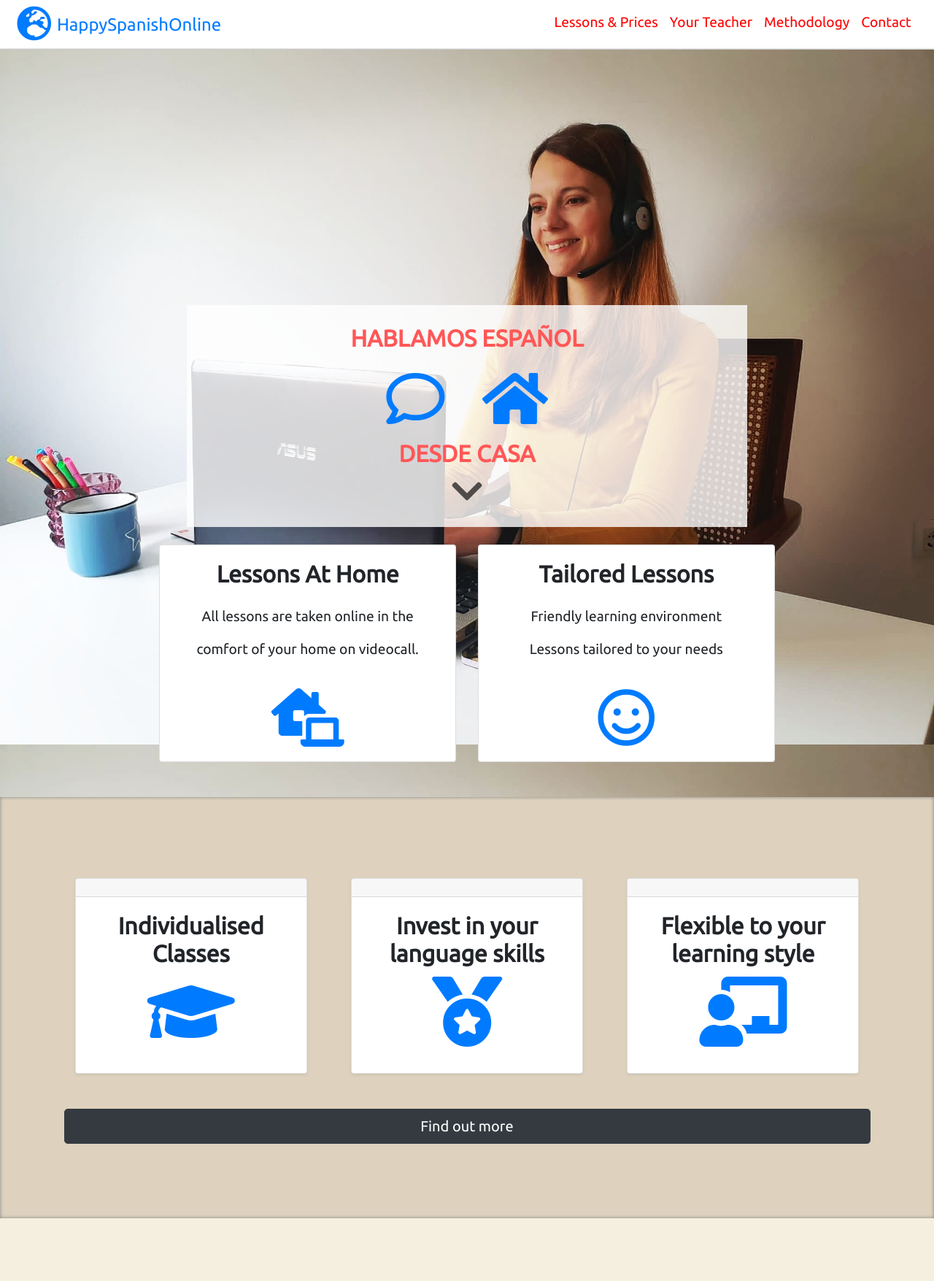
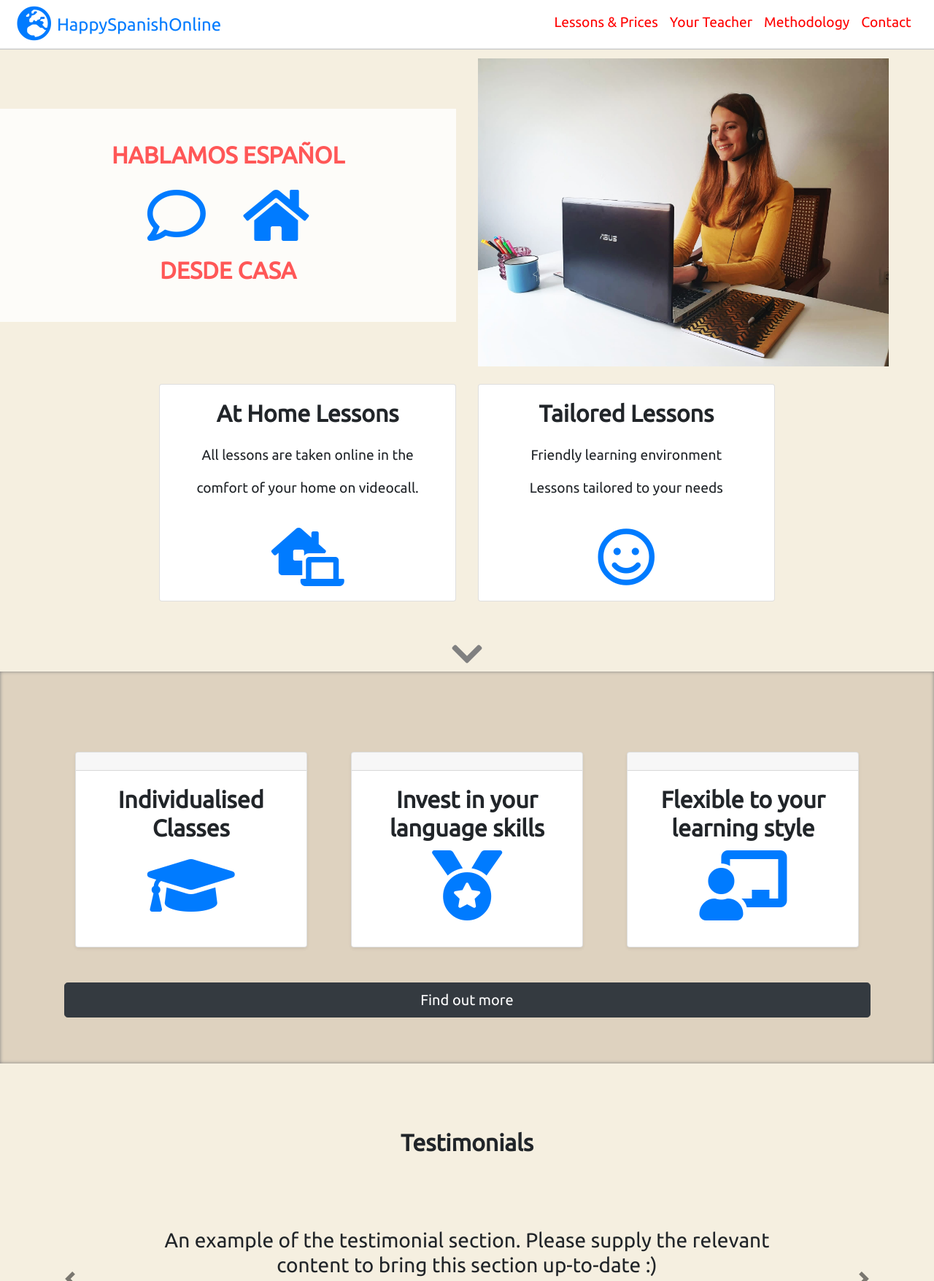
Before and after one commit to Samuroid/happyspanishonline, a PHP site: page / in a window 1280 px wide. Shown: the top 1755 px of the page at 73% size. Run offline with PHP 8.4, Linux system fonts and the light colour scheme; some libraries are stand-ins or nearby versions.

Commit message:
modified index home feature as a tiled block style

```diff
--- a/css/styles.css
+++ b/css/styles.css
@@ -27,32 +27,33 @@ p, ul{
 .home-feature-container{ /* homepage feature image */
   text-align: center;
   background: url("../img/macarena-working.jpeg") no-repeat;
+  background-size: contain;
+  background-attachment: fixed;
+  background-origin: border-box;
+  background-position: top center;
+  margin-top: 60px;
 }
 .classes-feature-container{/* classes feature image */
   background: url("../img/nick-morrison-FHnnjk1Yj7Y-unsplash.jpg") no-repeat;
-  padding-bottom: 6rem;
-}
-.home-feature-container, .classes-feature-container{
   background-size: cover;
   background-attachment: fixed;
   background-origin: border-box;
   background-position: top center;
-  margin-top: 60px; /* accounts for fixed navbar height */
+  margin-top: 60px;
 }
 .home-feature{
-  margin: 28% auto 0;
-  padding: 2%;
-  width: 60%;
+  margin-top: 11%;
+  padding: 7% 3%;
   background-color: rgba(255, 255, 255, 0.8 );
   text-align: center;
 }
-.feature-title{ /* Global style */
+.feature-title{
   font-size: 2rem;
   font-weight: 900;
   text-transform: uppercase;
   color: #ff5757; /*off-red / orange-red*/
 }
-.centered-feature{ /* Global style */
+.centered-feature{
   background-color: rgba(255, 255, 255, 0.8 );
   margin: 6rem auto 3%;
   padding: 3% 7% 3%;
@@ -60,29 +61,19 @@ p, ul{
   position: relative;
   top: 50px;
 }
-                      /* Utilities */
-.headBumper{
-  margin-top: 120px;
+.navbar-spacer{
+  margin-top: 80px;
 }
-.subnav{
-  position: relative;
-  z-index: 99; /* On top of all elements */
-  width: 100%;
-  background: rgba(0,0,0,0.2);
-  padding-bottom: 1rem;
+.index-spacer{
+  margin-top: 16.5rem;
 }
-.stick-subnav{
-  position: fixed;
-  top: 60px;
-}
-.square{
-  border-radius: 0px;
-}
-.fa-chevron-down{
-  color: rgba(0,0,0,0.65);
-}
+
+/* Utilities */
 i{
   color: var(--blue);
+}
+.fa-chevron-down{ /* down arrow, lessons-prices page*/
+   color: gray;
 }
 .fit-content{
   min-width: fit-content;
@@ -131,6 +122,7 @@ i{
   color: red;
   /* font-family: 'Montserrat', sans-saerif; */
 }
+
 .navbar-light .navbar-nav .nav-link:hover{
   text-decoration: underline;
 }
@@ -139,12 +131,15 @@ i{
 .ad-cards{
   padding: 5% 7%;
 }
+
 .ad-cards-icon:hover{
   opacity: 0.6;
 }
+
 .full-width{
   width: 100%;
 }
+
 
 /* Testimonials Section */
 
@@ -152,6 +147,7 @@ i{
   text-align: center;
   padding-top: 7%;
 }
+
 .testimonial-img{
   width: 10%;
   border-radius: 100%;
@@ -170,36 +166,15 @@ i{
 .carousel-item, #contact{
   padding: 7% 15%;
 }
-#individual{
-  padding-top: 120px;
-  margin-top: 0px;
-   -webkit-background-clip: content-box;
-  background-clip: content-box;
-  z-index: 0;
-}
-#group, #dele, #conversational{
-  position: relative;
-  padding-top: 15px;
-  border-top: 120px solid transparent;
-  margin: -60px 0 0;
-  background-clip: padding-box;
-  z-index: 0;
-}
-#group:before, #dele:before, #conversational:before{
-  content: "";
-  position: absolute;
-  top: -2px;
-  left: 0;
-  right: 0;
-  border-top: 1px solid transparent;
-  z-index: 0;
+
+#individual-classes, #group-classes, #dele, #conversational{
+  padding-top: 1%;
 }
 
 /* group classes */
-#group, #conversational, #ad-cards{
+#group-classes, #conversational, #ad-cards{
   background-color: #DED2BF;
   box-shadow: 0px 0px 5px gray inset;
-  padding-bottom: 40px;
 }
 
 /* List styles */
@@ -236,40 +211,30 @@ li{
   .centralise-list-styled{
     margin: 0 3%;
   }
-  /* Header */
   .header{
     text-align: center;
     padding-top: 0;
     padding-left: 5px;
   }
-  .home-feature{
-    margin-top: 45%;
-    width: 80%;
-  }
   .navbar-nav{
     display: inline-block;
     margin: 0 auto;
   }
-  /* Lessons-Prices Page */
-  #individual{
-    /* padding-top: 0px; */
-  }
-  /* Other pages */
   #privacy, #methodology{
     margin-top: -1rem;
   }
   .macarena-photo{
     width: 450px;
   }
-  .methodology-image{
-    max-width: 370px;
-  }
   #footer img{
     width: 100%;
   }
-  /*Utilities*/
-  .headBumper{
-    margin-top: 240px;
+  .home-feature-container, .classes-feature-container{
+    background-size: contain;
+    background-position: top;
+  }
+  .methodology-image{
+    max-width: 370px;
   }
 }
 
--- a/index.php
+++ b/index.php
@@ -1,29 +1,29 @@
 <?php include "header.php"; ?>
 
-  <section class="home-feature-container">
-    <div class="row">
-      <div class="col">
-      <div class="home-feature"><!-- transparent box div -->
+  <section class="home-feature-containe">
+    <div class="row navbar-spacer">
+      <div class="col-lg-6">
+      <div class="home-feature ml-auto"><!-- transparent box div -->
 
         <h1 class="feature-title pb-3 ">Hablamos Español</h1>
         <i class="far fa-comment fa-5x red pr-5"></i>
         <i class="fas fa-home fa-5x red"></i>
         <h1 class="feature-title pt-3">Desde Casa</h1>
 
-        <a class="pt-4" href="#first-ad-cards">
-          <i class="fas fa-chevron-down fa-3x"></i>
-        </a>
+      </div><!-- .centered-feature -->
+    </div>
 
-      </div><!-- .centered-feature -->
+    <div class="col-lg-6">
+      <img src="img/macarena-working.jpeg" width="90%">
     </div>
     </div><!-- /row -->
 
-    <div id="first-ad-cards" class="row card-group justify-content-center text-center">
+    <div class="row card-group justify-content-center text-center">
       <div class="col-lg-4">
         <div class="card mt-4">
           <div class="card-body">
 
-              <h2 class="card-title mb-4">Lessons At Home</h2>
+              <h2 class="card-title mb-4">At Home Lessons</h2>
               <p class="card-text">
                 All lessons are taken online in the
               </p>
@@ -31,7 +31,7 @@
                 comfort of your home on videocall.
               </p>
               <br  />
-              <i class="fas fa-laptop-house fa-5x"></i>
+              <i class="fas fa-laptop-house fa-5x yellow"></i>
 
           </div><!-- /card-body -->
         </div>
@@ -50,7 +50,7 @@
                 Lessons tailored to your needs
               </p>
               <br  />
-              <i class="far fa-smile fa-5x"></i>
+              <i class="far fa-smile fa-5x yellow"></i>
 
           </div><!-- /card-body -->
         </div><!-- /card -->
@@ -60,6 +60,7 @@
 
     <div class="row text-center">
       <div class="col pt-5">
+        <a class="a-link down-arrow" href="#ad-cards"><i class="fas fa-chevron-down fa-3x"></i></a>
       </div>
     </div>
 </section><!-- #feature-container -->
```
